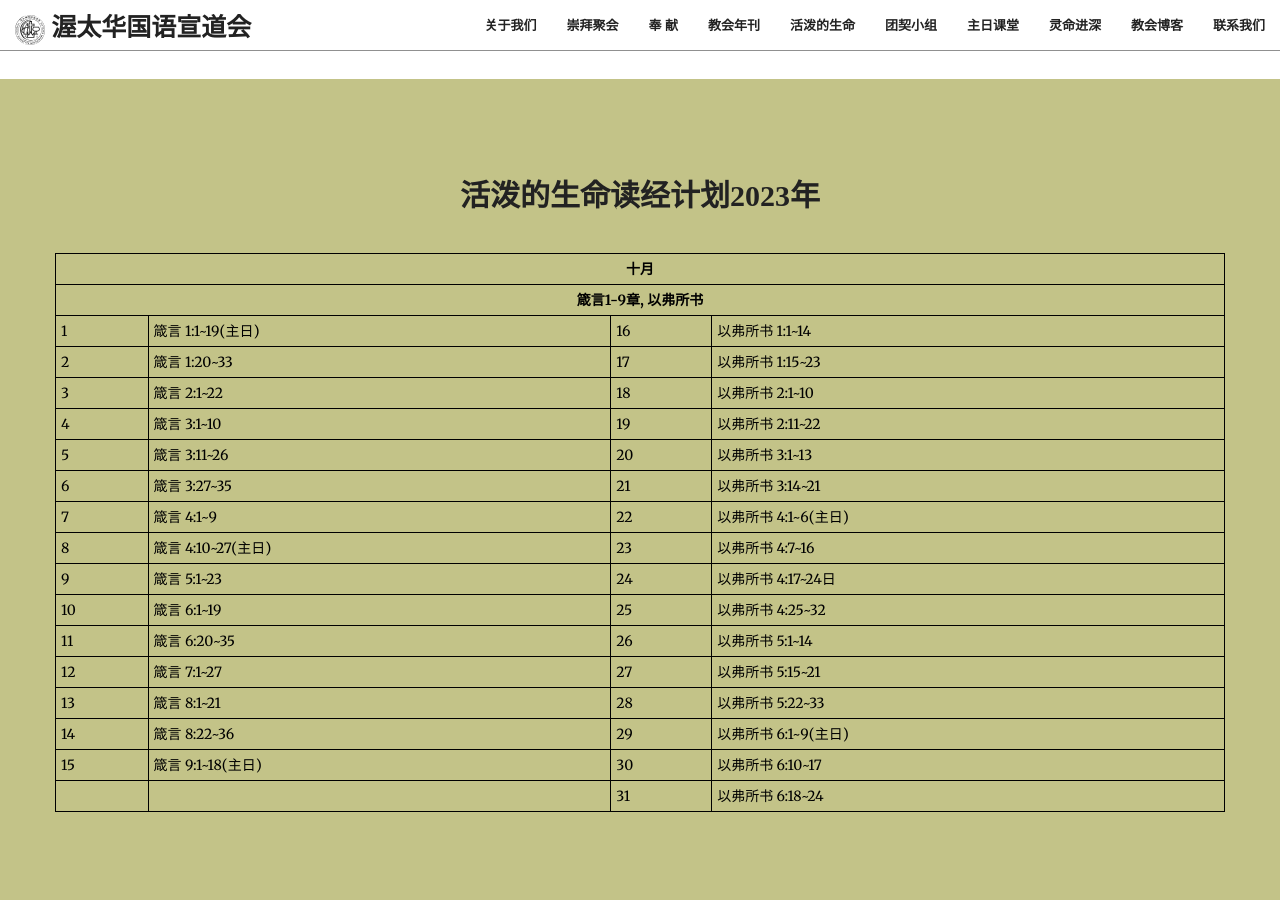
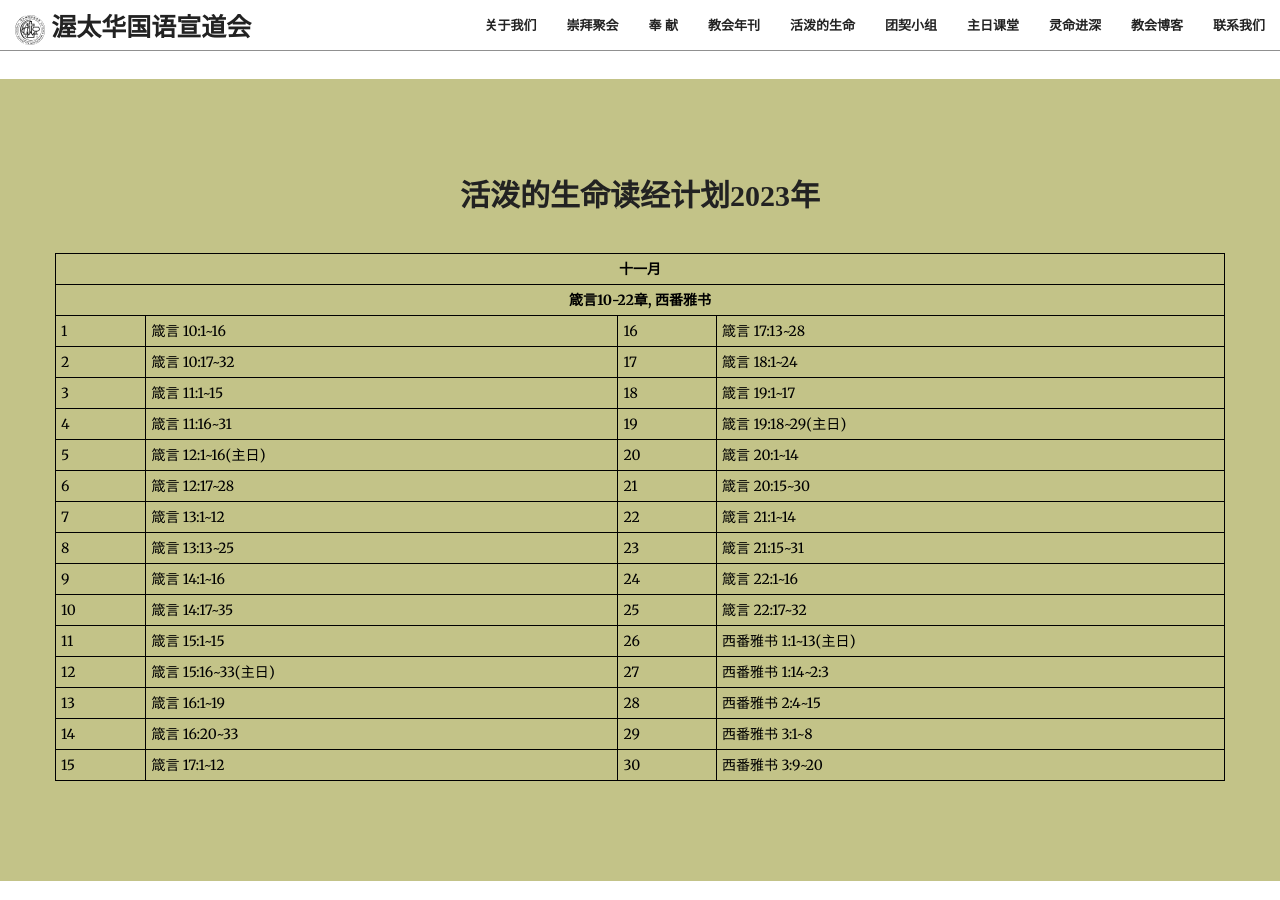
Before and after one commit to JonasYow/ottawaomac, a Jekyll site: the page built from index.html, in a window 1280 px wide and 900 px high, scrolled down 2563 px. Built offline with Jekyll 4.4.1, drawn with Linux system fonts in a browser that asks for light colours; some web fonts are replaced.

Commit message:
Update Nov2023 content

```diff
--- a/_includes/dailylivingwater.html
+++ b/_includes/dailylivingwater.html
@@ -8,121 +8,115 @@
             </div>
             <table style="width:100%">
             <tr>
-                <th colspan="4" class="text-center">十月</th>
+                <th colspan="4" class="text-center">十一月</th>
             </tr>
             <tr>
-                <th colspan="4" class="text-center">箴言1-9章, 以弗所书</th>
+                <th colspan="4" class="text-center">箴言10-22章, 西番雅书</th>
             </tr>
 
             <tr>
                 <td>1</td>
-                <td>箴言 1:1~19(主日)</td>
+                <td>箴言 10:1~16</td>
                 <td>16</td>
-                <td>以弗所书 1:1~14</td>
+                <td>箴言 17:13~28</td>
             </tr>
 
             <tr>
                 <td>2</td>
-                <td>箴言 1:20~33</td>
+                <td>箴言 10:17~32</td>
                 <td>17</td>
-                <td>以弗所书 1:15~23</td>
+                <td>箴言 18:1~24</td>
             </tr>
 
             <tr>
                 <td>3</td>
-                <td>箴言 2:1~22</td>
+                <td>箴言 11:1~15</td>
                 <td>18</td>
-                <td>以弗所书 2:1~10</td>
+                <td>箴言 19:1~17</td>
             </tr>
 
             <tr>
                 <td>4</td>
-                <td>箴言 3:1~10</td>
+                <td>箴言 11:16~31</td>
                 <td>19</td>
-                <td>以弗所书 2:11~22</td>
+                <td>箴言 19:18~29(主日)</td>
             </tr>
 
             <tr>
                 <td>5</td>
-                <td>箴言 3:11~26</td>
+                <td>箴言 12:1~16(主日)</td>
                 <td>20</td>
-                <td>以弗所书 3:1~13</td>
+                <td>箴言 20:1~14</td>
             </tr>
 
             <tr>
                 <td>6</td>
-                <td>箴言 3:27~35</td>
+                <td>箴言 12:17~28</td>
                 <td>21</td>
-                <td>以弗所书 3:14~21</td>
+                <td>箴言 20:15~30</td>
             </tr>
 
             <tr>
                 <td>7</td>
-                <td>箴言 4:1~9</td>
+                <td>箴言 13:1~12</td>
                 <td>22</td>
-                <td>以弗所书 4:1~6(主日)</td>
+                <td>箴言 21:1~14</td>
             </tr>
 
             <tr>
                 <td>8</td>
-                <td>箴言 4:10~27(主日)</td>
+                <td>箴言 13:13~25</td>
                 <td>23</td>
-                <td>以弗所书 4:7~16</td>
+                <td>箴言 21:15~31</td>
             </tr>
 
             <tr>
                 <td>9</td>
-                <td>箴言 5:1~23</td>
+                <td>箴言 14:1~16</td>
                 <td>24</td>
-                <td>以弗所书 4:17~24日</td>
+                <td>箴言 22:1~16</td>
             </tr>
 
             <tr>
                 <td>10</td>
-                <td>箴言 6:1~19</td>
+                <td>箴言 14:17~35</td>
                 <td>25</td>
-                <td>以弗所书 4:25~32</td>
+                <td>箴言 22:17~32</td>
             </tr>
 
             <tr>
                 <td>11</td>
-                <td>箴言 6:20~35</td>
+                <td>箴言 15:1~15</td>
                 <td>26</td>
-                <td>以弗所书 5:1~14</td>
+                <td>西番雅书 1:1~13(主日)</td>
             </tr>
 
             <tr>
                 <td>12</td>
-                <td>箴言 7:1~27</td>
+                <td>箴言 15:16~33(主日)</td>
                 <td>27</td>
-                <td>以弗所书 5:15~21</td>
+                <td>西番雅书 1:14~2:3</td>
             </tr>
 
             <tr>
                 <td>13</td>
-                <td>箴言 8:1~21</td>
+                <td>箴言 16:1~19</td>
                 <td>28</td>
-                <td>以弗所书 5:22~33</td>
+                <td>西番雅书 2:4~15</td>
             </tr>
 
             <tr>
                 <td>14</td>
-                <td>箴言 8:22~36</td>
+                <td>箴言 16:20~33</td>
                 <td>29</td>
-                <td>以弗所书 6:1~9(主日)</td>
+                <td>西番雅书 3:1~8</td>
             </tr>
 
             <tr>
                 <td>15</td>
-                <td>箴言 9:1~18(主日)</td>
+                <td>箴言 17:1~12</td>
                 <td>30</td>
-                <td>以弗所书 6:10~17</td>
-            </tr>
-            <tr>
-                <td></td>
-                <td></td>
-                <td>31</td>
-                <td>以弗所书 6:18~24</td>
+                <td>西番雅书 3:9~20</td>
             </tr>
             </table>
         </div>
```
